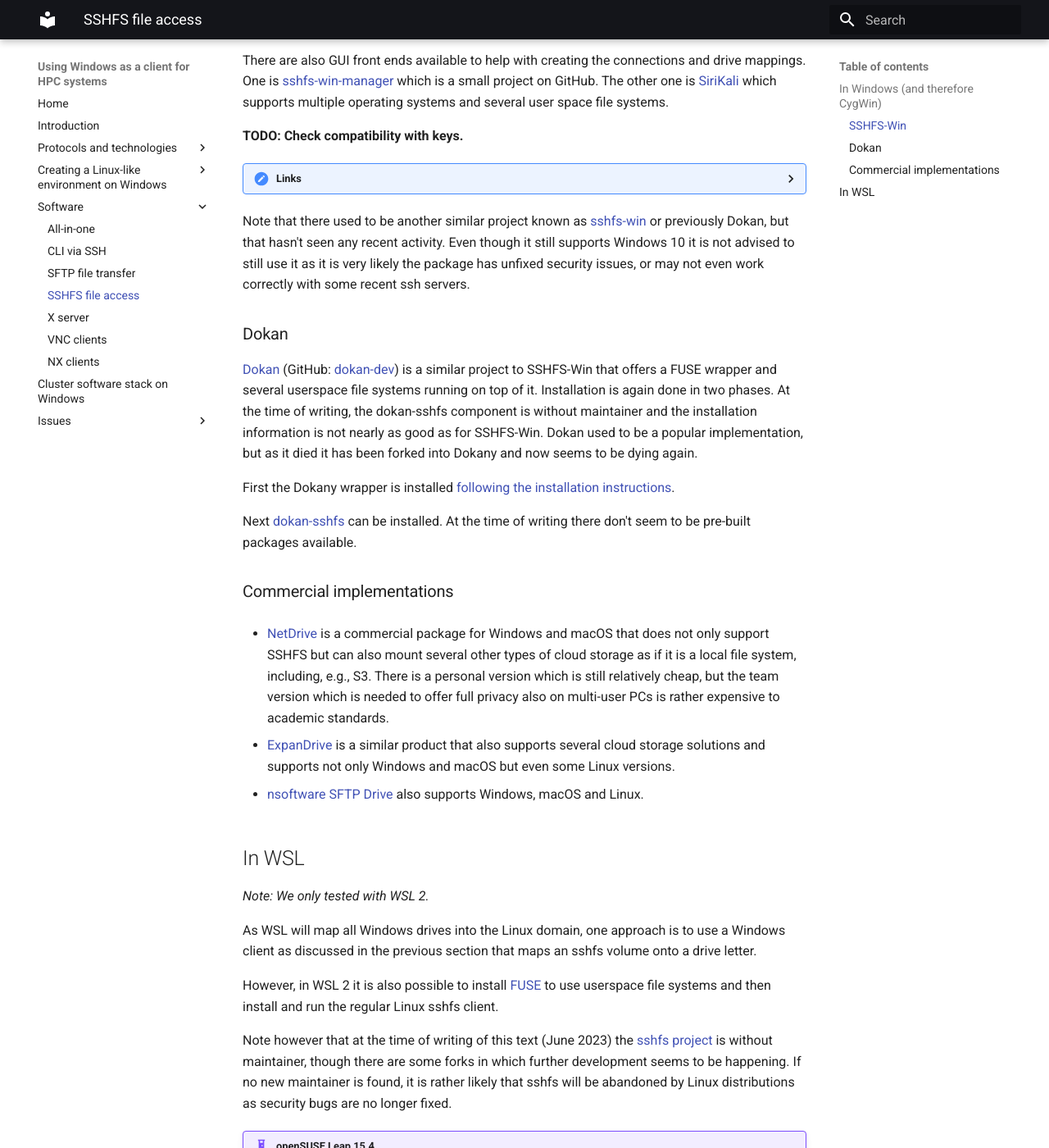
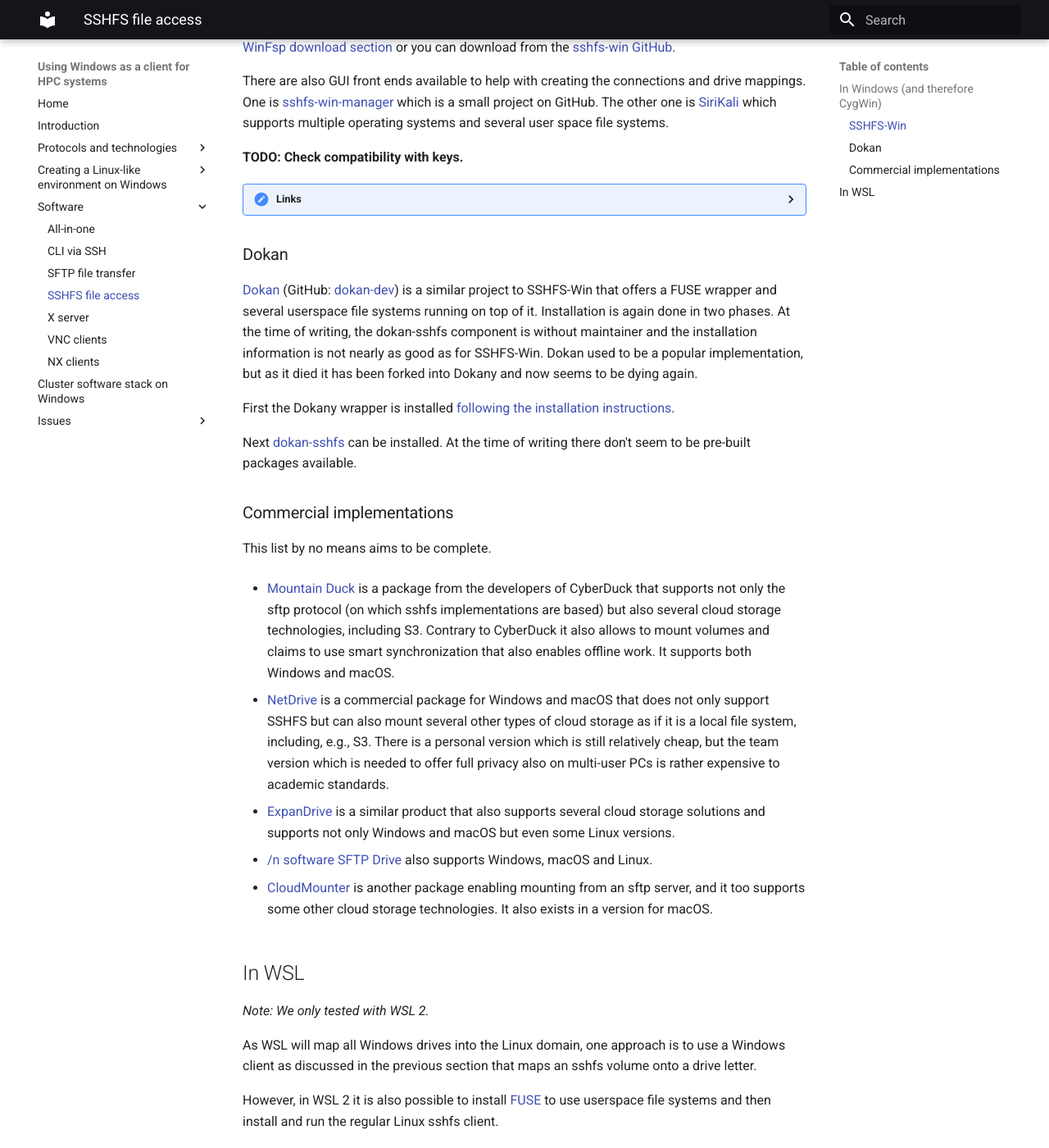
Before and after one commit to klust/windows-client-HPC, an MkDocs documentation site: the page built from docs/3_Software/3_04_SSHFS.md, in a window 1280 px wide and 1400 px high, scrolled down 720 px. Shown: the whole window at 82% size. Built offline with MkDocs 1.6.1 and Material for MkDocs 9.7.7, drawn with Linux system fonts in a browser that asks for light colours; some of the changed text lies outside the part shown.

Commit message:
Updates to the sshfs section with additional implementations.

```diff
--- a/docs/3_Software/3_04_SSHFS.md
+++ b/docs/3_Software/3_04_SSHFS.md
@@ -41,11 +41,6 @@
     -   [WinFsp on GitHub](https://github.com/winfsp/winfsp)
     -   [sshfs-win on GitHub](https://github.com/winfsp/sshfs-win)
 
-Note that there used to be another similar project known as [sshfs-win](https://github.com/feo-cz/win-sshfs)
-or previously Dokan, but that hasn't seen any recent activity.
-Even though it still supports Windows 10 it is not advised to still use it as it is very likely the
-package has unfixed security issues, or may not even work correctly with some recent ssh servers.
-
 
 ### Dokan
 
@@ -64,6 +59,14 @@
 
 ### Commercial implementations
 
+This list by no means aims to be complete.
+
+-   [Mountain Duck](https://mountainduck.io/) is a package from the developers of
+    CyberDuck that supports not only the sftp protocol (on which sshfs implementations
+    are based) but also several cloud storage technologies, including S3. Contrary to
+    CyberDuck it also allows to mount volumes and claims to use smart synchronization
+    that also enables offline work. It supports both Windows and macOS.
+
 -   [NetDrive](https://www.netdrive.net/) is a commercial package for Windows and macOS that does not
     only support SSHFS but can also mount several other types of cloud storage as if it is a local file
     system, including, e.g., S3. There is a personal version which is still relatively cheap, but the
@@ -73,7 +76,10 @@
 -   [ExpanDrive](https://www.expandrive.com/) is a similar product that also supports several cloud storage
     solutions and supports not only Windows and macOS but even some Linux versions.
 
--   [nsoftware SFTP Drive](https://www.nsoftware.com/sftpdrive/) also supports Windows, macOS and Linux.
+-   [/n software SFTP Drive](https://www.nsoftware.com/sftpdrive/) also supports Windows, macOS and Linux.
+
+-   [CloudMounter](https://cloudmounter.net/mount-cloud-drive-win.html) is another package enabling mounting from an
+    sftp server, and it too supports some other cloud storage technologies. It also exists in a version for macOS.
 
 
 ## In WSL
```
Also changed, not shown: other parts of docs/3_Software/3_04_SSHFS.md (+1 -1 lines).
